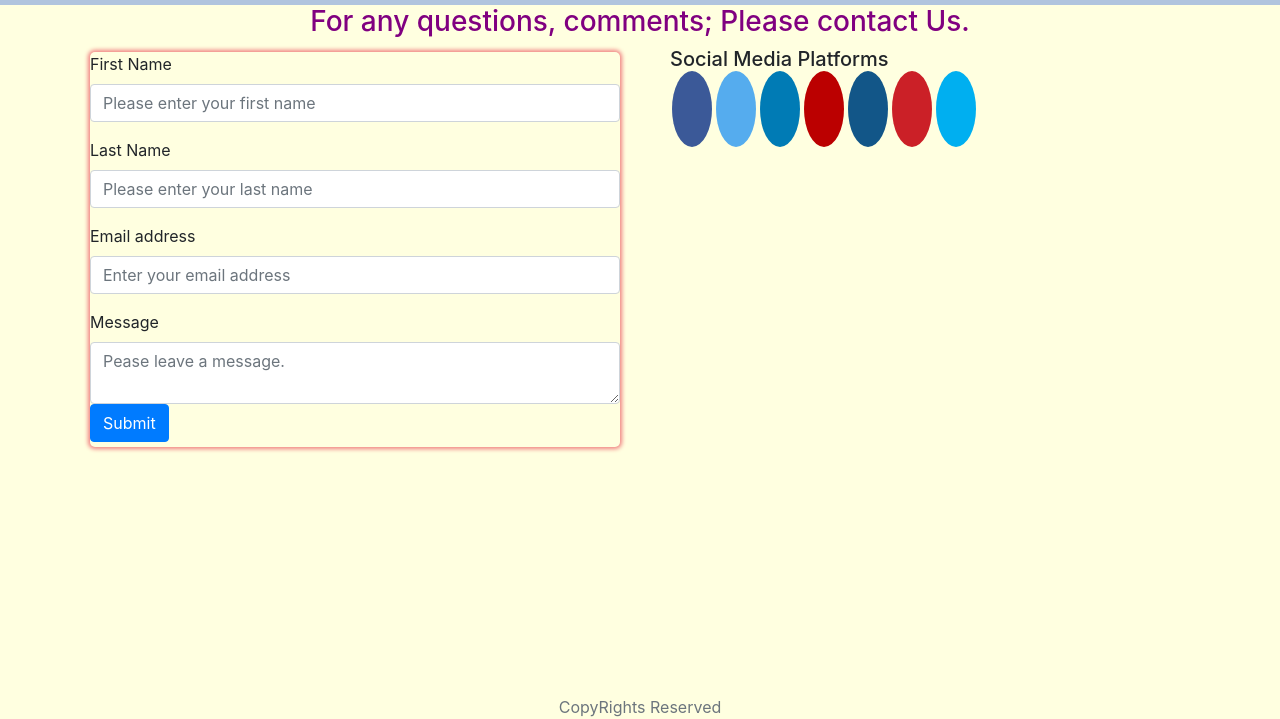
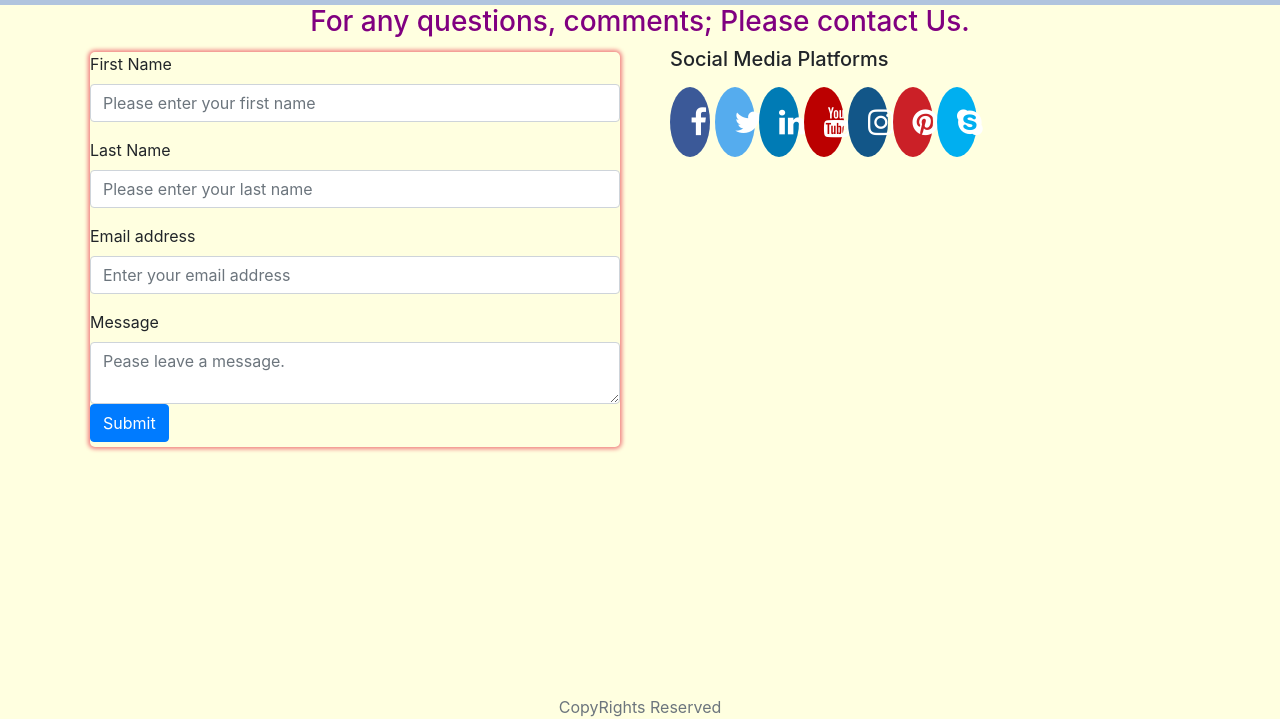
Before and after one commit to Khayruzad/HTML-CSS-BOOTSTRAP-HW, a plain HTML site: page contact.html in a window 1280 px wide. Shown: the part 81-800 px from the top of the page. Drawn offline with nearby package versions, Linux system fonts and the light colour scheme.

Commit message:
updated contact page

```diff
--- a/style.css
+++ b/style.css
@@ -1,4 +1,6 @@
 @import url('https://stackpath.bootstrapcdn.com/bootstrap/4.3.1/css/bootstrap.min.css');
+@import url('https://cdnjs.cloudflare.com/ajax/libs/font-awesome/4.7.0/css/font-awesome.min.css');
+
 
 header{
     background:lightsteelblue;
@@ -50,11 +52,12 @@ h3{
   padding: 20px;
   font-size: 30px;
   width: 30px;
-  text-align: center;
+  text-align: left;
   text-decoration: none;
-  margin: 5px 2px;
   border-radius: 50%;
-}
+
+  }
+
 
 .fa:hover {
     opacity: 0.7;
```
